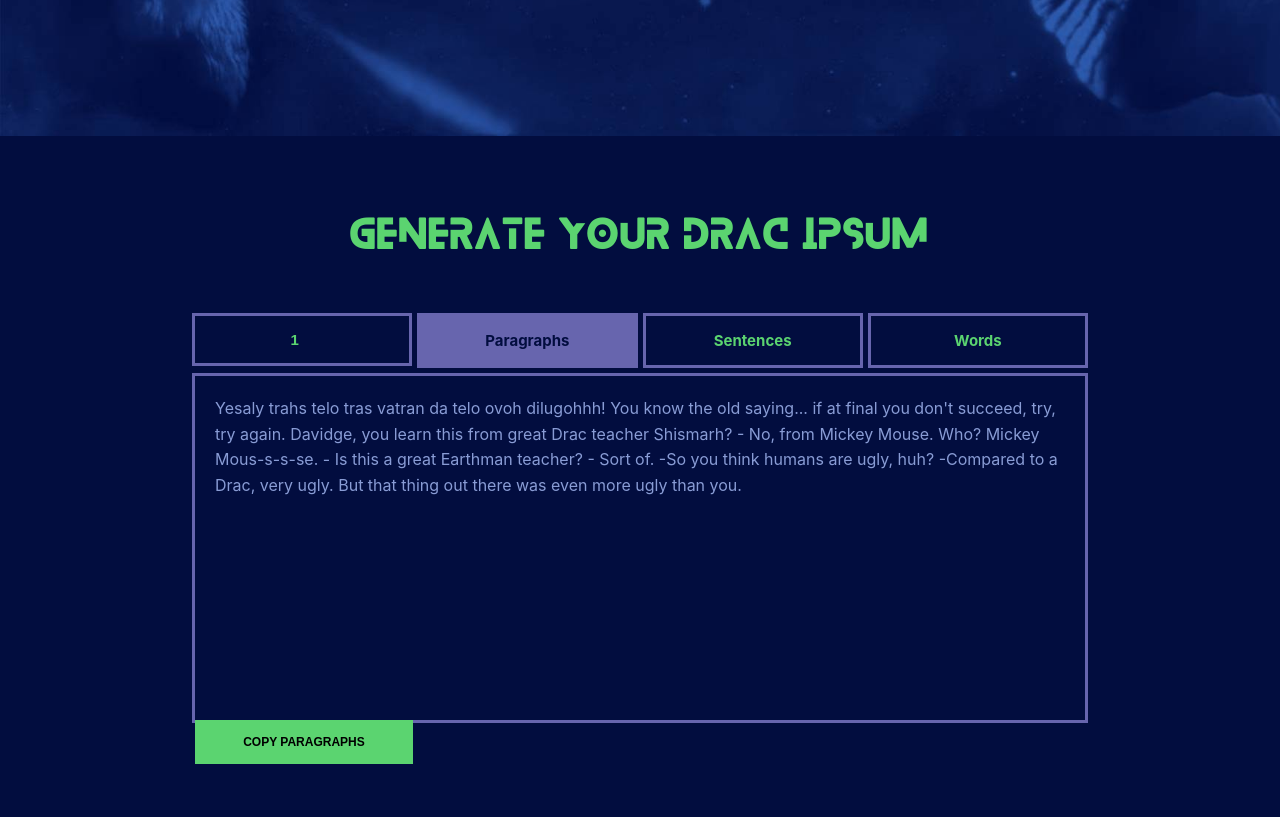
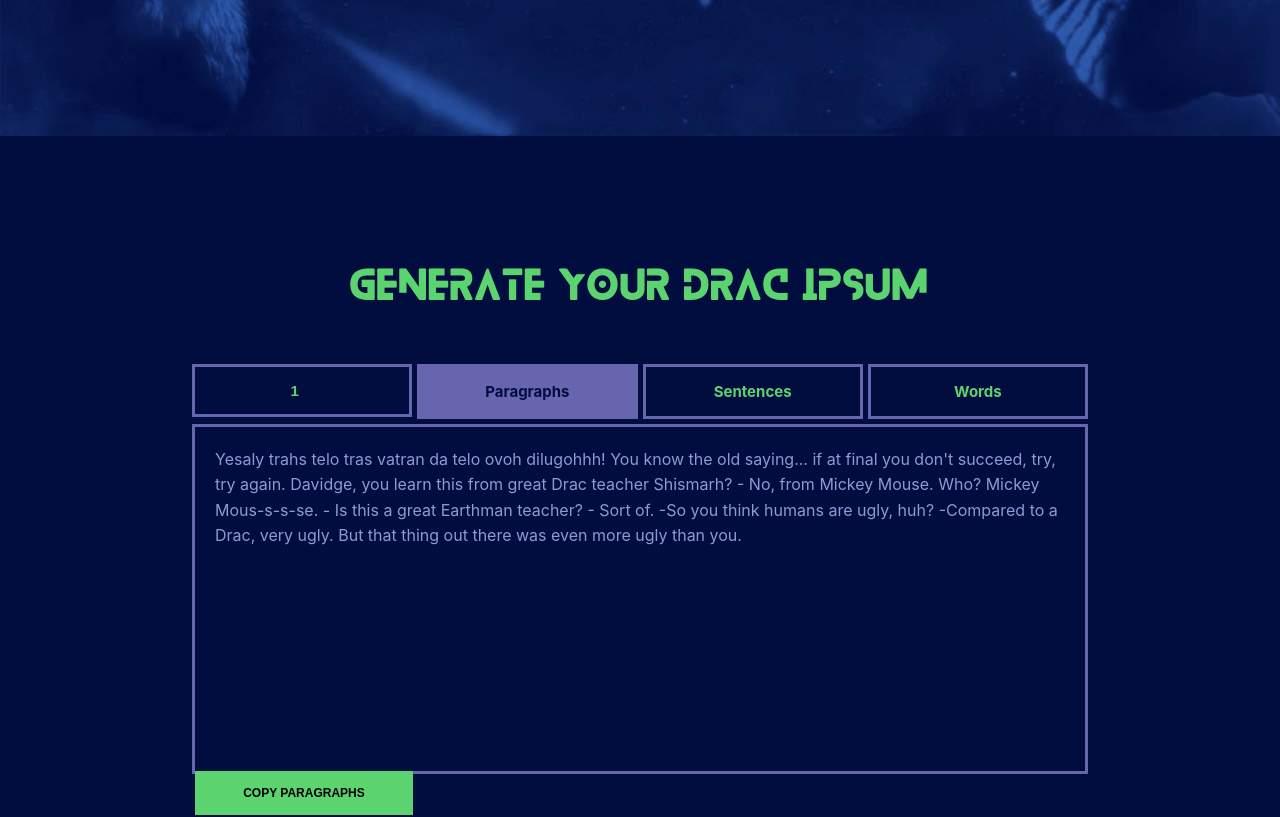
Before and after one commit to dutraneto/drac-ipsum, a React (Create React App) app: page / in a window 1280 px wide. Shown: the part 580-1397 px from the top of the page. Built offline with nearby package versions, Linux system fonts and the light colour scheme.

Commit message:
add flex column to main component and align center property

```diff
--- a/src/components/main/Main.scss
+++ b/src/components/main/Main.scss
@@ -1,6 +1,10 @@
 @import '../variables';
 
 .Main {
+  display: flex;
+  flex-direction: column;
+  align-content: center;
+  justify-content: center;
   padding: 7rem 15%;
   width: 100%;
   height: 100vh;
```
